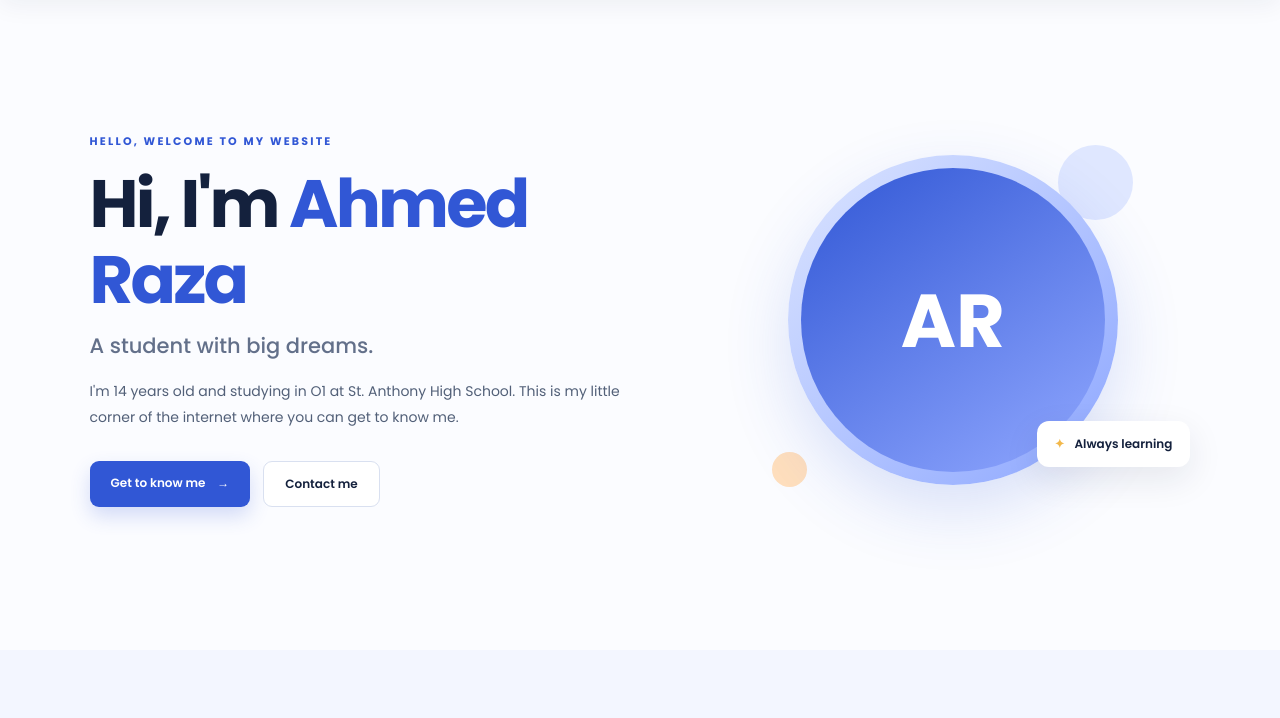
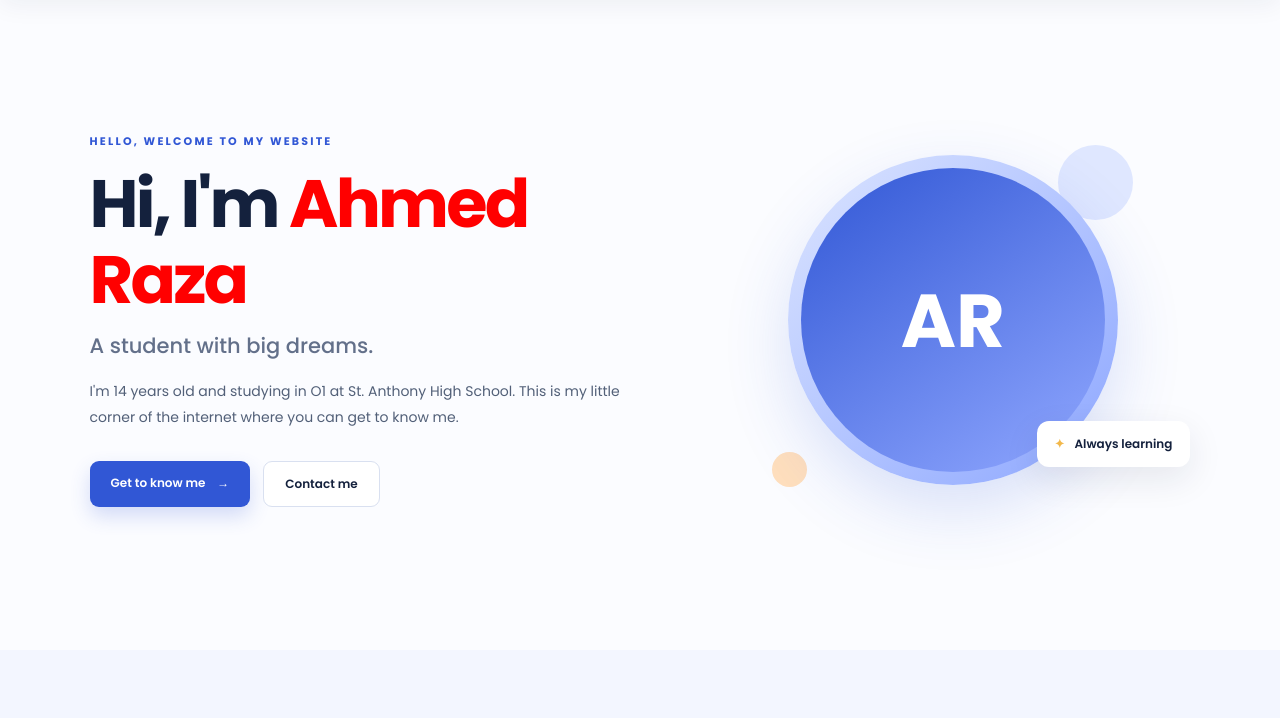
Before and after one commit to chkashif4100-wq/Ahmad-Raza-Naqshbandi, a plain HTML site: page index.html in a window 1280 px wide. Shown: the part 82-800 px from the top of the page. Drawn offline with Linux system fonts and the light colour scheme.

Commit message:
Add files via upload

```diff
--- a/index.html
+++ b/index.html
@@ -26,7 +26,7 @@
     <section class="hero section" id="home">
       <div class="hero-copy">
         <p class="eyebrow">HELLO, WELCOME TO MY WEBSITE</p>
-        <h1>Hi, I'm <span>Ahmed Raza</span></h1>
+        <h1>Hi, I'm <span style="color:Red">Ahmed Raza</span></h1>
         <h2>A student with big dreams.</h2>
         <p class="hero-description">I'm 14 years old and studying in O1 at St. Anthony High School. This is my little corner of the internet where you can get to know me.</p>
         <div class="hero-actions">
```
